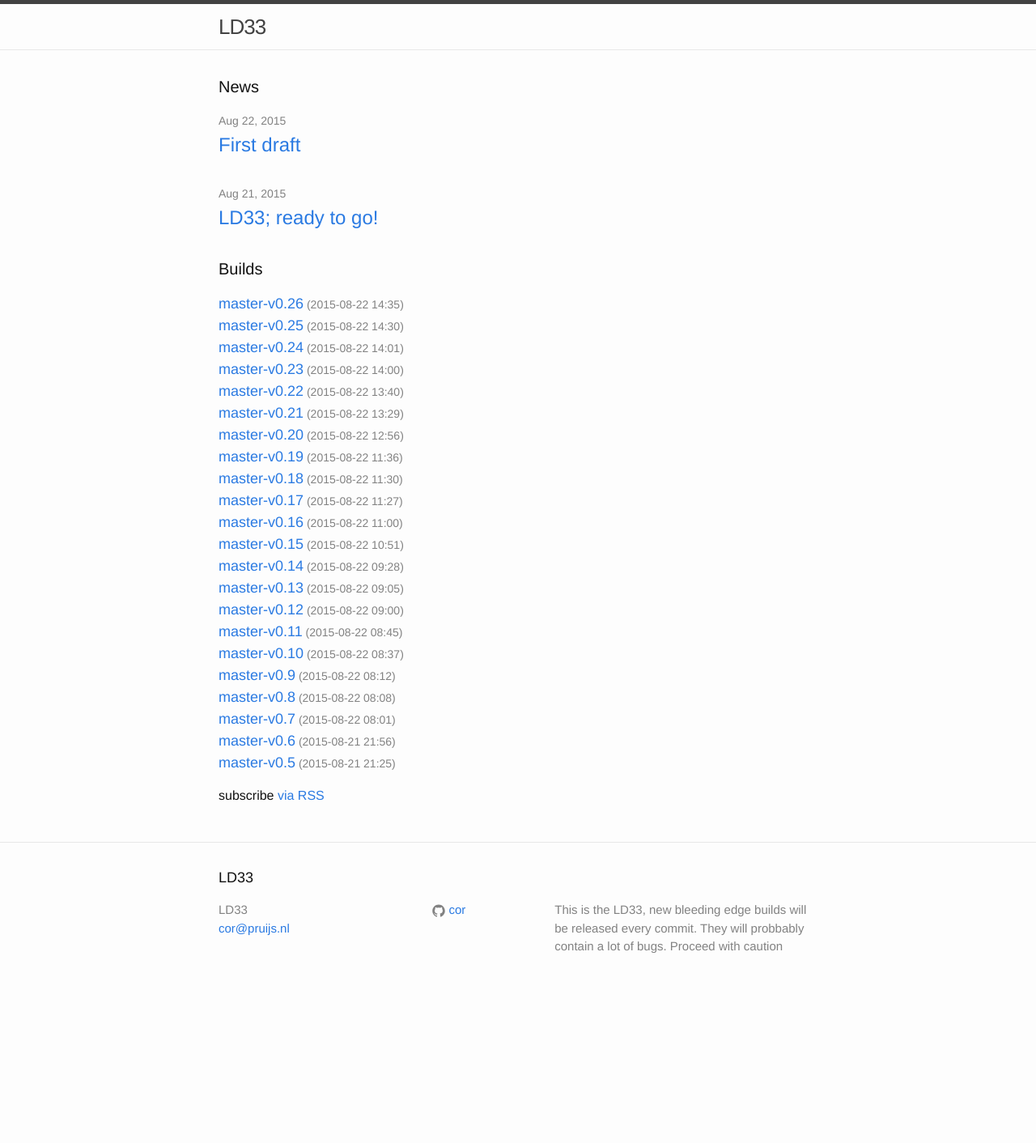
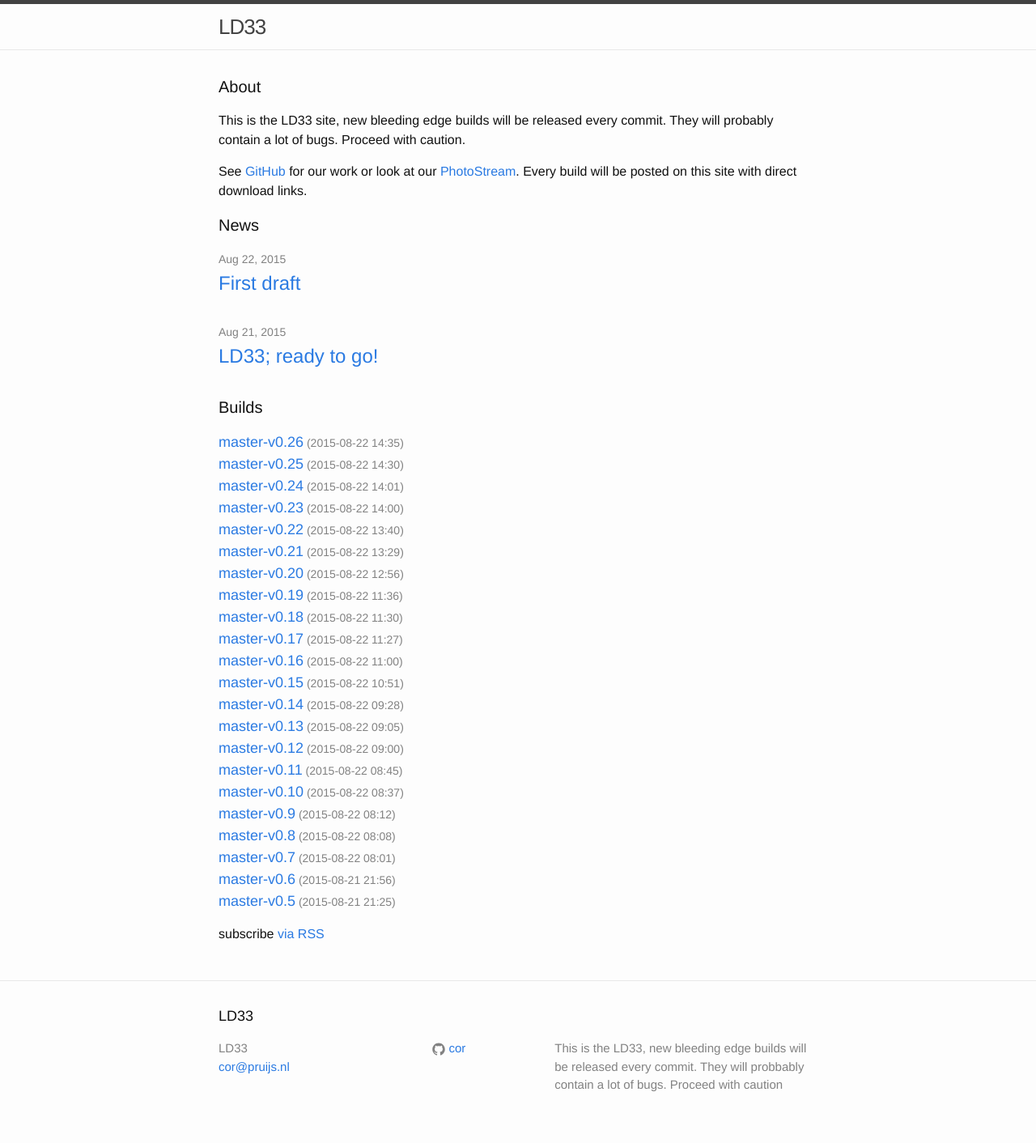
Before and after one commit to cor/LD33, a Jekyll site: the page built from index.html, in a window 1280 px wide. Shown: the whole page at 81% size. Built offline with Jekyll 4.4.1, drawn with Linux system fonts in a browser that asks for light colours; before the commit the page ends 1241 px from its top, so only the background shows below that.

Commit message:
Update home-page with about message

```diff
--- a/index.html
+++ b/index.html
@@ -4,6 +4,14 @@ layout: default
 
 <div class="home">
 
+  <h1 class="page-heading">About</h1>
+
+  <p>
+    This is the LD33 site, new bleeding edge builds will be released every commit. They will probably contain a lot of bugs. Proceed with caution.
+  </p>
+  <p>
+    See <a href="https://github.com/cor/LD33">GitHub</a> for our work or look at our <a href="https://www.icloud.com/sharedalbum/#B04G4TcsmGUoeh7">PhotoStream</a>. Every build will be posted on this site with direct download links.
+  </p>
       <h1 class="page-heading">News</h1>
 
       <ul class="post-list">
```
Also changed, not shown: _posts/2015-08-21-ready-to-go.md (+1 -1 lines).
